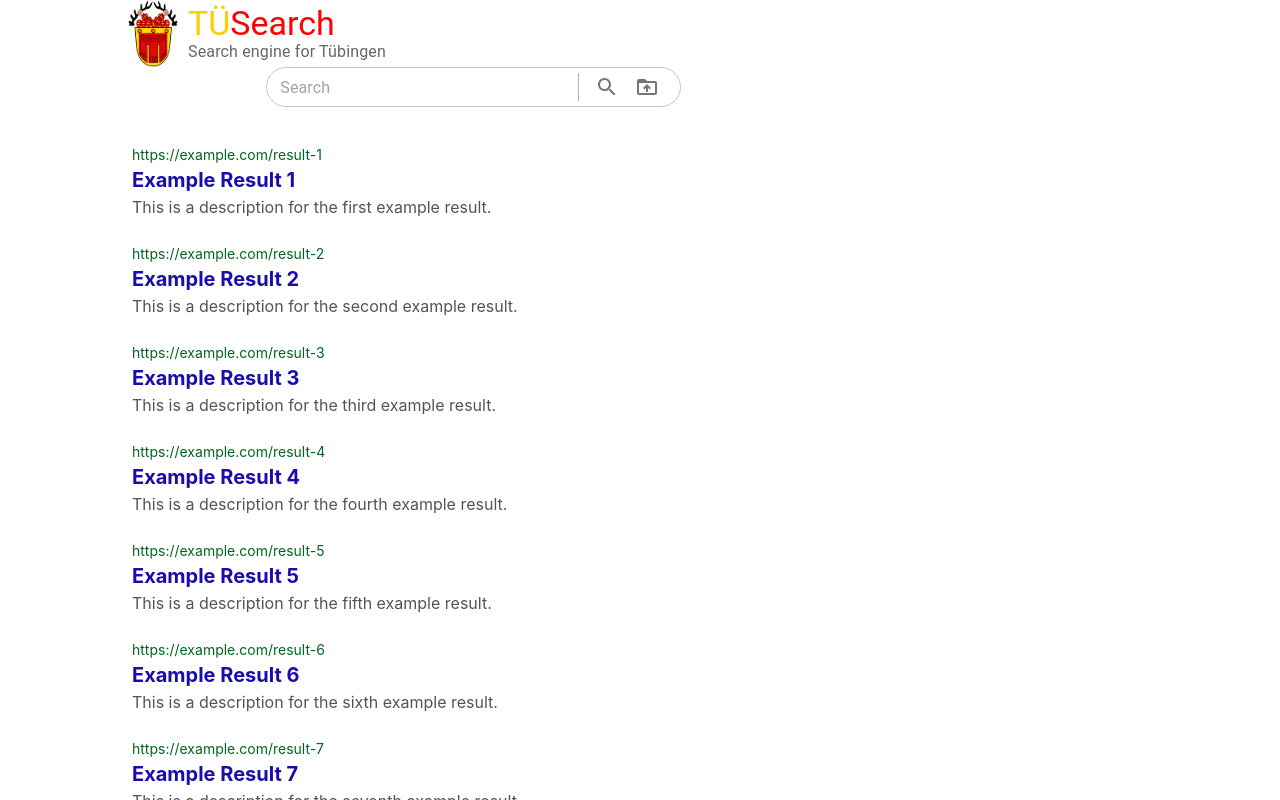
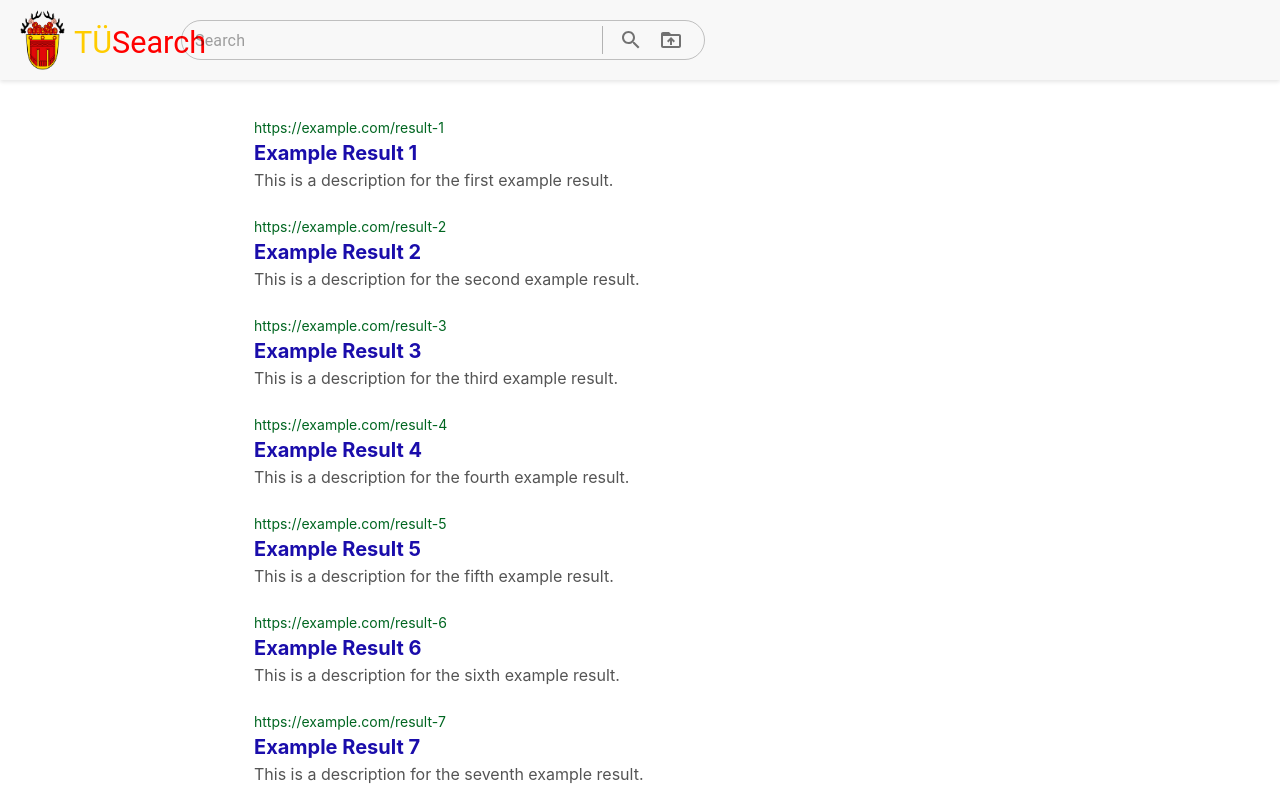
Before and after one commit to DennisKleinhans/tue-search, a React (Create React App) app in the folder frontend/: page / in a window 1280 px wide. Both pictures are taken after a click on the button 796 px from the left and 437 px from the top of the page. Shown: the top 800 px of the page. Built offline with nearby package versions, Linux system fonts and the light colour scheme.

Commit message:
add Header component

```diff
--- a/frontend/src/App.js
+++ b/frontend/src/App.js
@@ -1,10 +1,9 @@
 import React, { useState } from "react";
 import SearchResults from "./components/SearchResults";
 import { getExampleResults } from "./utils";
-import Title from "./components/Title";
 import StartPage from "./components/StartPage";
+import Header from "./components/Header";
 import "./App.css";
-import SearchBar from "./components/SearchBar";
 
 const App = () => {
   const [query, setQuery] = useState("");
@@ -41,19 +40,11 @@ const App = () => {
             flexDirection: "column",
             alignItems: "right",
             height: "100%",
-            marginLeft: "10vw",
+            width: "100%",
           }}
         >
-          <Title
-            titlePrefix={"TÜ"}
-            titleSuffix={"Search"}
-            subtitle={"Search engine for Tübingen"}
-          />
-          <SearchBar
-            onSearch={handleSearch}
-            onBatchSearch={handleBatchSearch}
-          />
-          <div style={{ width: "50%", marginTop: "20px" }}>
+          <Header onSearch={handleSearch} onBatchSearch={handleBatchSearch} />
+          <div style={{ width: "60%", marginTop: "20px", marginLeft: "250px" }}>
             <SearchResults results={results} />
           </div>
         </div>
--- /dev/null
+++ b/frontend/src/components/Header.js
@@ -0,0 +1,56 @@
+import React from "react";
+import SearchBar from "./SearchBar";
+import Title from "./Title";
+import Box from "@mui/material/Box";
+
+const Header = ({ onSearch, onBatchSearch }) => {
+  return (
+    <Box
+      sx={{
+        display: "flex",
+        alignItems: "center",
+        width: "100%",
+        backgroundColor: "#f8f8f8",
+        padding: "10px 0",
+        boxShadow: "0 2px 4px rgba(0,0,0,0.1)",
+        position: "sticky",
+        top: 0,
+        zIndex: 10,
+      }}
+    >
+      <Box
+        sx={{
+          display: "flex",
+          alignItems: "left",
+          justifyContent: "left",
+          paddingLeft: "20px",
+          width: "0%",
+        }}
+      >
+        <Title
+          titlePrefix={"TÜ"}
+          titleSuffix={"Search"}
+          subtitle={""}
+          size={0.9}
+        />
+      </Box>
+      <Box
+        sx={{
+          display: "flex",
+          justifyContent: "left",
+          alignItems: "left",
+          width: "100%",
+          paddingLeft: "20px",
+        }}
+      >
+        <SearchBar
+          onSearch={onSearch}
+          onBatchSearch={onBatchSearch}
+          width={"65%"}
+        />
+      </Box>
+    </Box>
+  );
+};
+
+export default Header;
```
